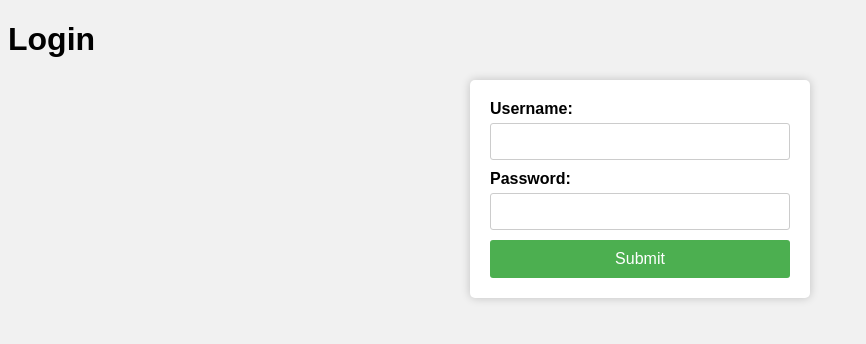
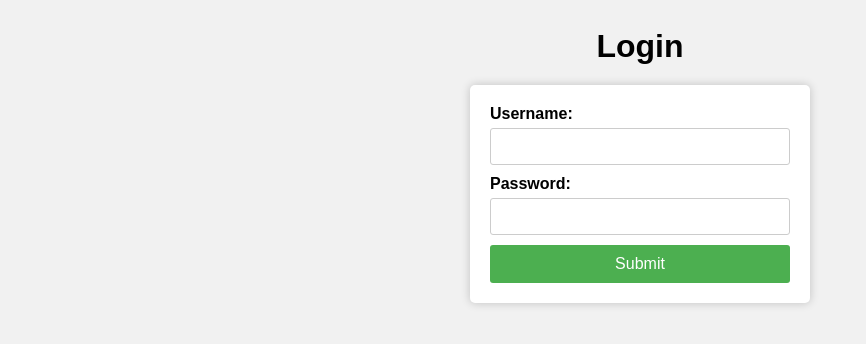
Before and after one commit to okotjoshua/Simple_Login, a plain HTML site: page index.html in a window 1280 px wide. Shown: the whole page, without its empty margins (0-866 px from the left). Drawn offline with Linux system fonts and the light colour scheme.

Commit message:
Update style.css

```diff
--- a/style.css
+++ b/style.css
@@ -1,6 +1,13 @@
 body {
 	font-family: Arial, sans-serif;
 	background-color: #f1f1f1;
+}
+h1 {
+	padding: 20px;
+	border-radius: 5px;
+	width: 300px;
+	margin: 0 auto;
+	text-align: center;
 }
 
 form {
```
